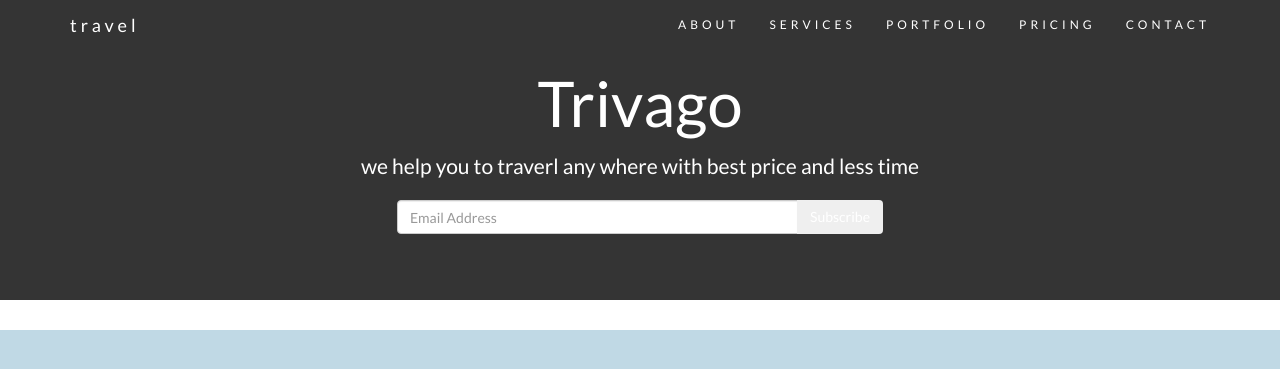
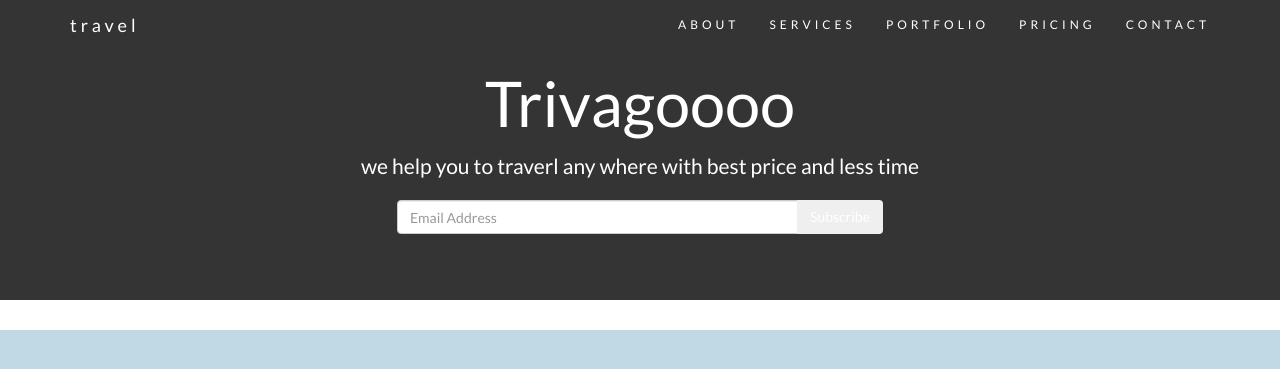
Before and after one commit to ahmednasser19/first-bootstrapfor-me, a plain HTML site: page index.html in a window 1280 px wide. Shown: the top 369 px of the page. Drawn offline with nearby package versions, Linux system fonts and the light colour scheme.

Commit message:
changed title and the mian heading

```diff
--- a/index.html
+++ b/index.html
@@ -5,7 +5,7 @@
     <meta http-equiv="X-UA-Compatible" content="IE=edge">
     <meta name="viewport" content="width=device-width, initial-scale=1">
 
-	<title>bootstrap project2</title>
+	<title>trivagooo</title>
 
 	 <link href="css/bootstrap.min.css" rel="stylesheet">
     <link href="css/style.css" rel="stylesheet">
@@ -17,7 +17,7 @@
 <body id="myPage" data-spy="scroll" data-target=".navbar" data-offset="60">
 
 <div class="jumbotron">
-  <h1>Trivago</h1>
+  <h1>Trivagoooo</h1>
   <p>we help you to traverl any where with best price and less time </p>
  <form class="form-inline">
     <div class="input-group">
```
